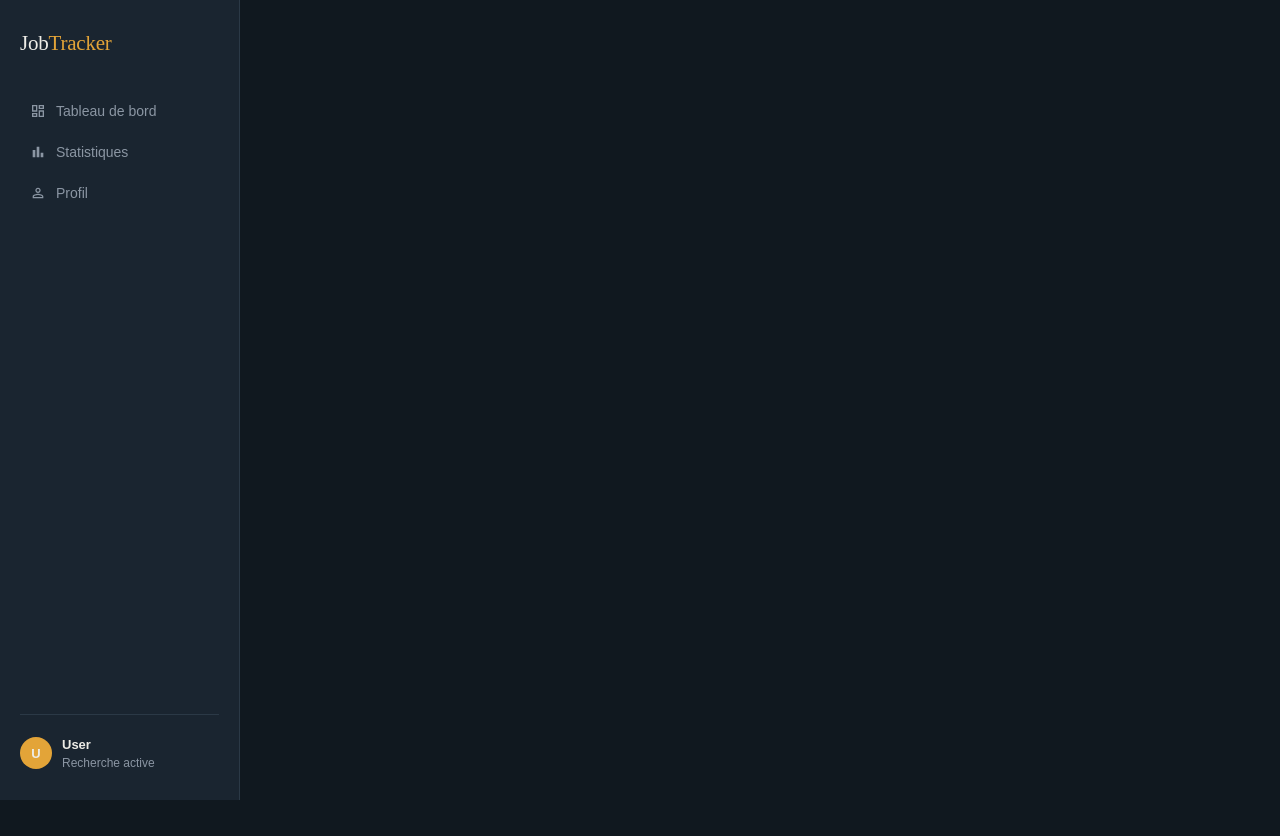
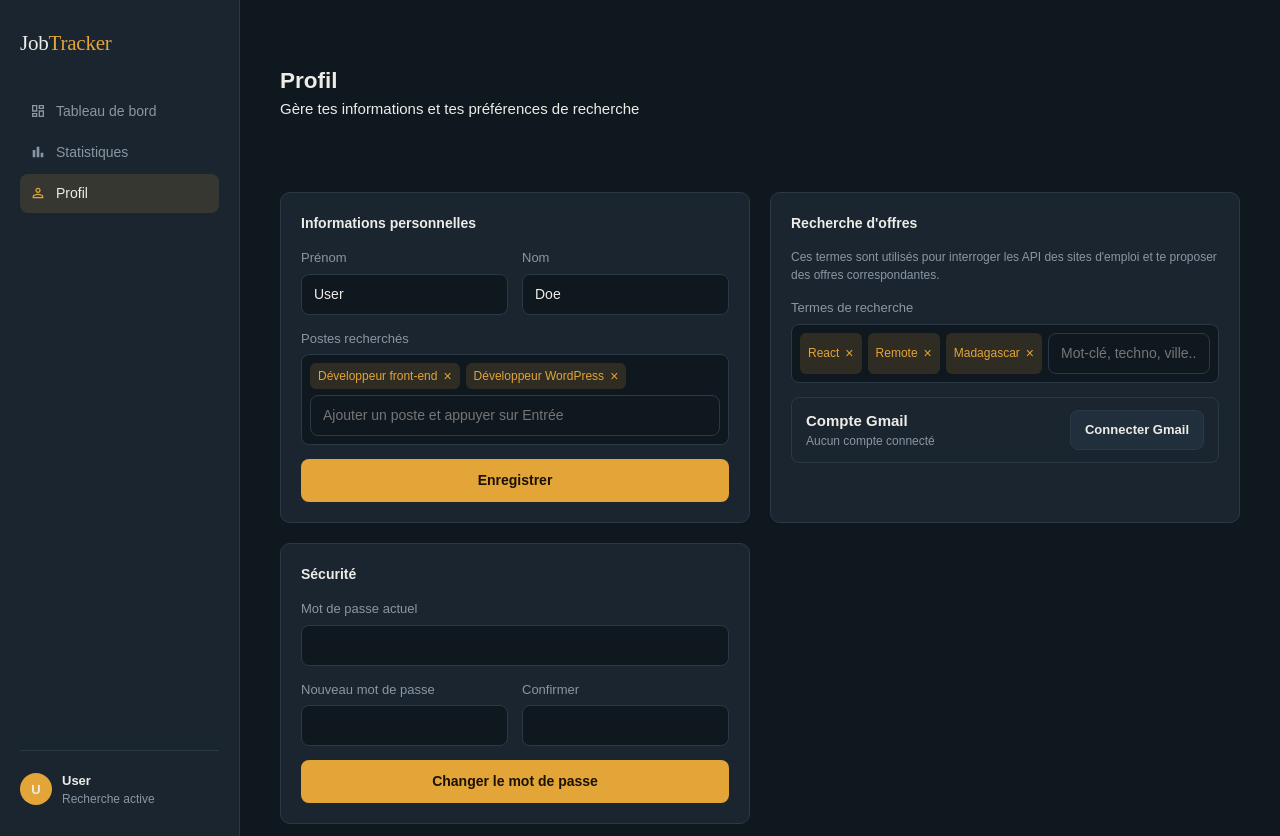
Before and after one commit to Ulquiorah/JobTracker, a React app in the folder frontend/: page /profil in a window 1280 px wide. Before the commit the page ends 800 px from the top, so only its background shows below. Built offline with nearby package versions, Linux system fonts and the light colour scheme; the HTML template or start-up script is replaced by a standard one.

Commit message:
feat: ajoute la page profil

```diff
--- a/frontend/src/App.jsx
+++ b/frontend/src/App.jsx
@@ -3,6 +3,7 @@ import './assets/style.css'
 import Sidebar from "./components/sidebar";
 import Dashboard from "./pages/Dashboard";
 import Statistics from "./pages/Statistics";
+import Profil from "./pages/Profil";
 
 export default function App() {
   return (
@@ -14,6 +15,7 @@ export default function App() {
           <Routes>
             <Route path="/" element={<Dashboard />} />
             <Route path="/statistics" element={<Statistics/>} />
+            <Route path="/profil" element={<Profil/>} />
           </Routes>
         </main>
       </div>
--- a/frontend/src/assets/style.css
+++ b/frontend/src/assets/style.css
@@ -443,3 +443,117 @@ statistiques
   border-radius: 50%;
   flex-shrink: 0;
 }
+.profile-grid {
+  display: grid;
+  grid-template-columns: 1fr 1fr;
+  gap: 20px;
+  margin-top: 20px;
+}
+.profile-grid form:first-child,
+.profile-grid > div {
+  grid-column: span 1;
+}
+
+.profile-card {
+  background: var(--surface);
+  border: 1px solid var(--border);
+  border-radius: var(--radius);
+  padding: 20px;
+  display: flex;
+  flex-direction: column;
+  gap: 14px;
+}
+.profile-card h3 {
+  font-size: 14px;
+  font-weight: 600;
+}
+.card-hint {
+  font-size: 12px;
+  color: var(--text-muted);
+}
+
+.profile-card label {
+  display: flex;
+  flex-direction: column;
+  gap: 6px;
+  font-size: 13px;
+  color: var(--text-muted);
+}
+.profile-card input[type="text"],
+.profile-card input[type="password"] {
+  background: var(--bg);
+  border: 1px solid var(--border);
+  border-radius: 8px;
+  padding: 9px 12px;
+  color: var(--text);
+  font-size: 14px;
+}
+.profile-card input:focus {
+  outline: none;
+  border-color: var(--accent);
+}
+
+.form-row {
+  display: grid;
+  grid-template-columns: 1fr 1fr;
+  gap: 14px;
+}
+
+.tag-input {
+  display: flex;
+  flex-wrap: wrap;
+  gap: 6px;
+  border: 1px solid var(--border);
+  border-radius: 8px;
+  padding: 8px;
+  background: var(--bg);
+}
+.tag-input input {
+  flex: 1;
+  min-width: 120px;
+  background: transparent;
+  border: none;
+  color: var(--text);
+  font-size: 13px;
+}
+.tag-input input:focus { outline: none; }
+
+.tag {
+  display: flex;
+  align-items: center;
+  gap: 6px;
+  background: var(--accent-soft);
+  color: var(--accent);
+  border-radius: 6px;
+  padding: 4px 8px;
+  font-size: 12px;
+}
+.tag button {
+  color: var(--accent);
+  font-size: 14px;
+  line-height: 1;
+}
+
+.btn-secondary {
+  background: var(--surface-raised);
+  border: 1px solid var(--border);
+  color: var(--text);
+  padding: 9px 14px;
+  border-radius: 8px;
+  font-size: 13px;
+  font-weight: 600;
+}
+.btn-secondary:hover { border-color: var(--accent); color: var(--accent); }
+
+.gmail-connect {
+  display: flex;
+  align-items: center;
+  justify-content: space-between;
+  border: 1px solid var(--border);
+  border-radius: 8px;
+  padding: 12px 14px;
+}
+
+@media (max-width: 860px) {
+  .profile-grid { grid-template-columns: 1fr; }
+}
--- a/frontend/src/components/sideBar.jsx
+++ b/frontend/src/components/sideBar.jsx
@@ -31,7 +31,7 @@ export default function Sidebar() {
         </NavLink>
 
         <NavLink
-          to="/profile"
+          to="/profil"
           className={({ isActive }) => `nav-item ${isActive ? "active" : ""}`}
         >
           <MdPersonOutline aria-hidden="true" />
--- /dev/null
+++ b/frontend/src/pages/Profil.jsx
@@ -0,0 +1,239 @@
+import { useState } from "react";
+
+export default function Profil() {
+  // Informations personnelles
+  const [lastName, setLastName] = useState("Doe");
+  const [firstName, setFirstName] = useState("User");
+
+  // Compte Gmail lié (utilisé pour la recherche d'offres via API)
+  const [gmailAccount, setGmailAccount] = useState(""); // vide = non connecté
+
+  // Postes recherchés (tags)
+  const [jobTitles, setJobTitles] = useState([
+    "Développeur front-end",
+    "Développeur WordPress",
+  ]);
+  const [jobTitleInput, setJobTitleInput] = useState("");
+
+  // Termes de recherche pour l'API (mots-clés, technologies, localisation...)
+  const [searchTerms, setSearchTerms] = useState([
+    "React",
+    "Remote",
+    "Madagascar",
+  ]);
+  const [searchTermInput, setSearchTermInput] = useState("");
+
+  // Mot de passe
+  const [currentPassword, setCurrentPassword] = useState("");
+  const [newPassword, setNewPassword] = useState("");
+  const [confirmPassword, setConfirmPassword] = useState("");
+
+  // Ajoute un tag à une liste (postes ou termes de recherche) si non vide et non déjà présent
+  const addTag = (value, list, setList, setInput) => {
+    const trimmed = value.trim();
+    if (trimmed && !list.includes(trimmed)) {
+      setList([...list, trimmed]);
+    }
+    setInput("");
+  };
+
+  // Retire un tag de la liste par son index
+  const removeTag = (index, list, setList) => {
+    setList(list.filter((_, i) => i !== index));
+  };
+
+  // Ajoute le tag quand l'utilisateur appuie sur Entrée
+  const handleTagKeyDown = (e, value, list, setList, setInput) => {
+    if (e.key === "Enter") {
+      e.preventDefault();
+      addTag(value, list, setList, setInput);
+    }
+  };
+
+  const handleSaveProfile = (e) => {
+    e.preventDefault();
+    // TODO: appel API PUT /api/users/me avec { lastName, firstName, jobTitles, searchTerms }
+  };
+
+  const handleChangePassword = (e) => {
+    e.preventDefault();
+    if (newPassword !== confirmPassword) {
+      alert("Les mots de passe ne correspondent pas.");
+      return;
+    }
+    // TODO: appel API PUT /api/users/me/password avec { currentPassword, newPassword }
+  };
+
+  const handleConnectGmail = () => {
+    // TODO: déclencher le flow OAuth Google, puis setGmailAccount(email retourné)
+  };
+
+  return (
+    <>
+      <div className="head">
+        <div className="text">
+          <h2>Profil</h2>
+          <span>Gère tes informations et tes préférences de recherche</span>
+        </div>
+      </div>
+
+      <div className="profile-grid">
+        {/* Informations personnelles */}
+        <form className="profile-card" onSubmit={handleSaveProfile}>
+          <h3>Informations personnelles</h3>
+
+          <div className="form-row">
+            <label>
+              Prénom
+              <input
+                type="text"
+                value={firstName}
+                onChange={(e) => setFirstName(e.target.value)}
+              />
+            </label>
+            <label>
+              Nom
+              <input
+                type="text"
+                value={lastName}
+                onChange={(e) => setLastName(e.target.value)}
+              />
+            </label>
+          </div>
+
+          <label>
+            Postes recherchés
+            <div className="tag-input">
+              {jobTitles.map((title, i) => (
+                <span key={title} className="tag">
+                  {title}
+                  <button
+                    type="button"
+                    onClick={() => removeTag(i, jobTitles, setJobTitles)}
+                    aria-label={`Retirer ${title}`}
+                  >
+                    ×
+                  </button>
+                </span>
+              ))}
+              <input
+                type="text"
+                value={jobTitleInput}
+                onChange={(e) => setJobTitleInput(e.target.value)}
+                onKeyDown={(e) =>
+                  handleTagKeyDown(
+                    e,
+                    jobTitleInput,
+                    jobTitles,
+                    setJobTitles,
+                    setJobTitleInput,
+                  )
+                }
+                placeholder="Ajouter un poste et appuyer sur Entrée"
+              />
+            </div>
+          </label>
+
+          <button type="submit" className="btn-primary">
+            Enregistrer
+          </button>
+        </form>
+
+        {/* Recherche d'emploi automatisée */}
+        <div className="profile-card">
+          <h3>Recherche d'offres</h3>
+          <p className="card-hint">
+            Ces termes sont utilisés pour interroger les API des sites d'emploi
+            et te proposer des offres correspondantes.
+          </p>
+
+          <label>
+            Termes de recherche
+            <div className="tag-input">
+              {searchTerms.map((term, i) => (
+                <span key={term} className="tag">
+                  {term}
+                  <button
+                    type="button"
+                    onClick={() => removeTag(i, searchTerms, setSearchTerms)}
+                    aria-label={`Retirer ${term}`}
+                  >
+                    ×
+                  </button>
+                </span>
+              ))}
+              <input
+                type="text"
+                value={searchTermInput}
+                onChange={(e) => setSearchTermInput(e.target.value)}
+                onKeyDown={(e) =>
+                  handleTagKeyDown(
+                    e,
+                    searchTermInput,
+                    searchTerms,
+                    setSearchTerms,
+                    setSearchTermInput,
+                  )
+                }
+                placeholder="Mot-clé, techno, ville... puis Entrée"
+              />
+            </div>
+          </label>
+
+          <div className="gmail-connect">
+            <div>
+              <strong>Compte Gmail</strong>
+              <p className="card-hint">
+                {gmailAccount ? gmailAccount : "Aucun compte connecté"}
+              </p>
+            </div>
+            <button
+              type="button"
+              className="btn-secondary"
+              onClick={handleConnectGmail}
+            >
+              {gmailAccount ? "Changer de compte" : "Connecter Gmail"}
+            </button>
+          </div>
+        </div>
+
+        {/* Sécurité */}
+        <form className="profile-card" onSubmit={handleChangePassword}>
+          <h3>Sécurité</h3>
+
+          <label>
+            Mot de passe actuel
+            <input
+              type="password"
+              value={currentPassword}
+              onChange={(e) => setCurrentPassword(e.target.value)}
+            />
+          </label>
+
+          <div className="form-row">
+            <label>
+              Nouveau mot de passe
+              <input
+                type="password"
+                value={newPassword}
+                onChange={(e) => setNewPassword(e.target.value)}
+              />
+            </label>
+            <label>
+              Confirmer
+              <input
+                type="password"
+                value={confirmPassword}
+                onChange={(e) => setConfirmPassword(e.target.value)}
+              />
+            </label>
+          </div>
+
+          <button type="submit" className="btn-primary">
+            Changer le mot de passe
+          </button>
+        </form>
+      </div>
+    </>
+  );
+}
```
